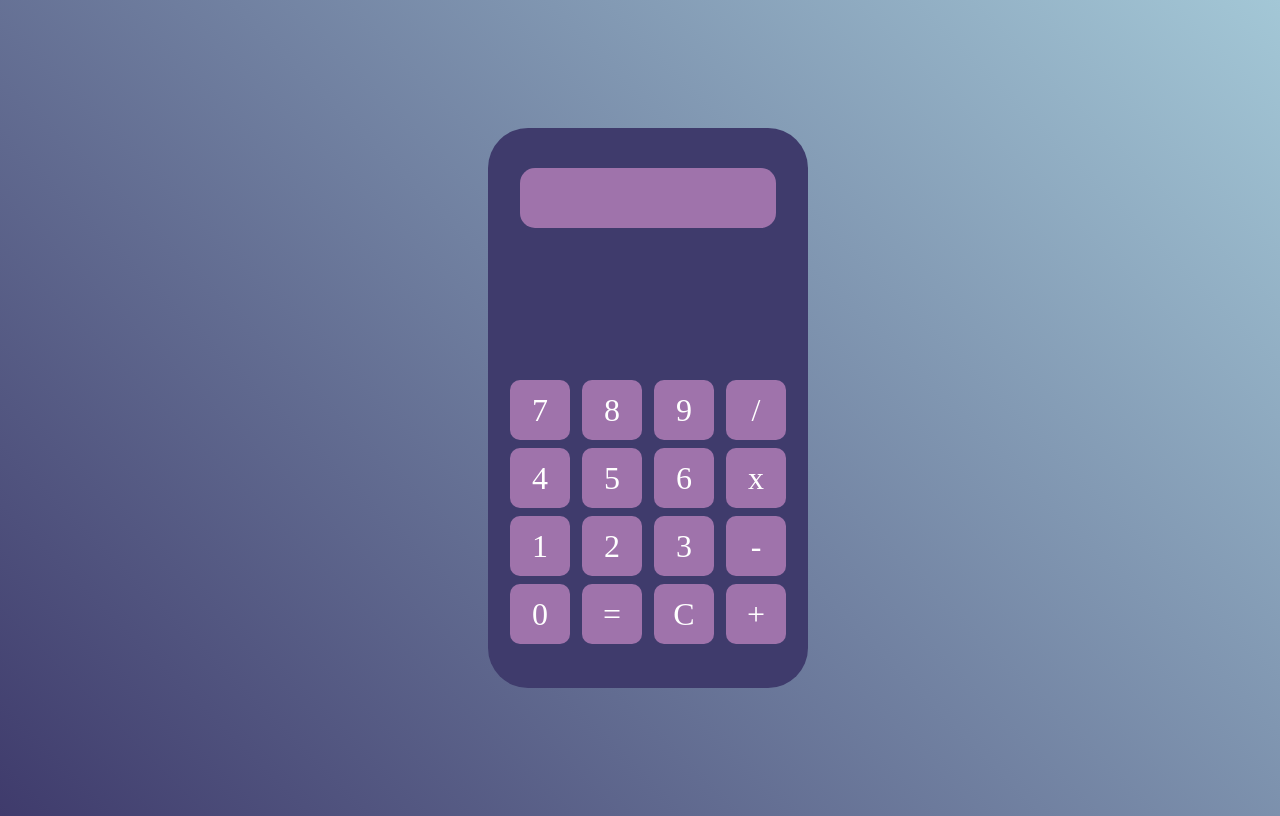
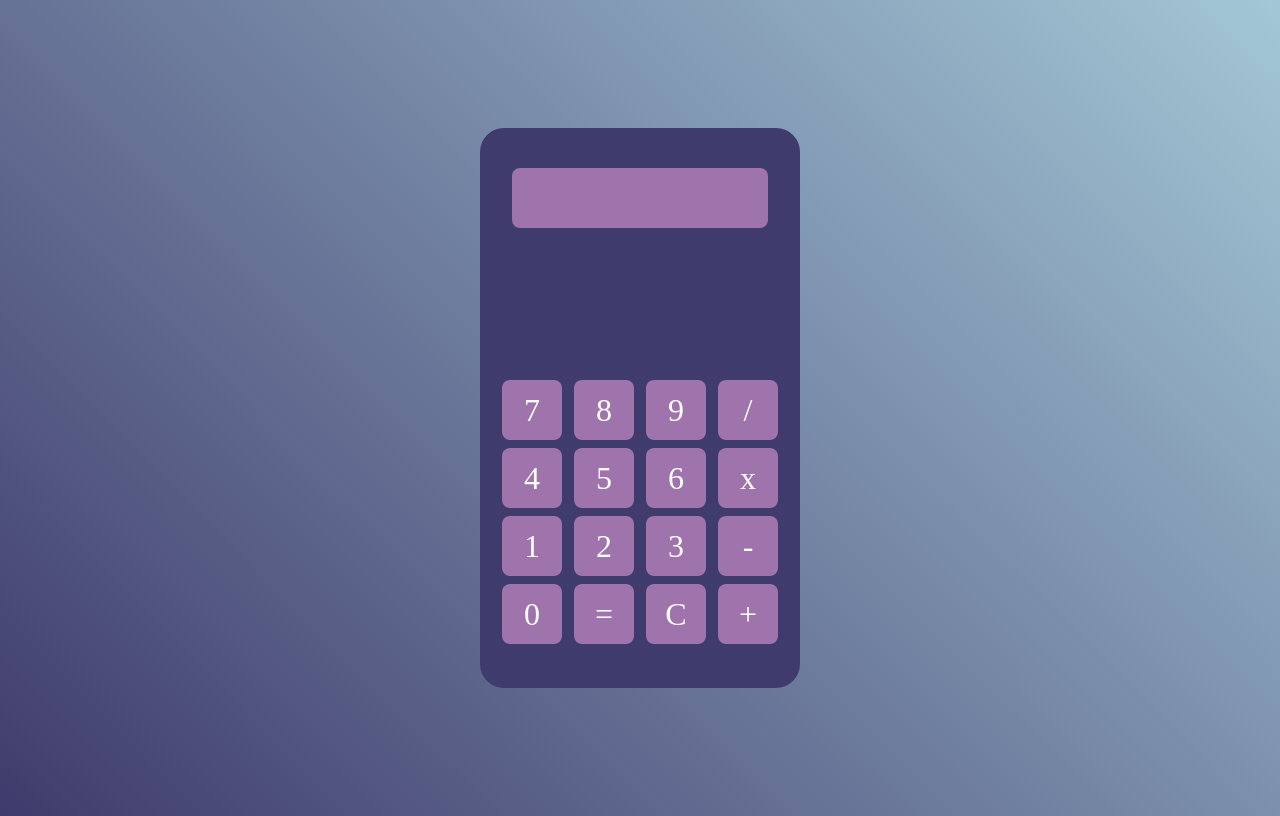
Before and after one commit to kirbs-btw/calculator_website, a plain HTML site: page index.html in a window 1280 px wide. Drawn offline with Linux system fonts and the light colour scheme.

Commit message:
Add files via upload

```diff
--- a/css/main.css
+++ b/css/main.css
@@ -1,11 +1,20 @@
+/*
+working on some responsive design
+ */
+:root{
+  --bgColor: linear-gradient(45deg, #3F3B6C, #A3C7D6);
+  --secColor: #3F3B6C;
+  --triColor: #9F73AB;
+}
+
+
 body{
-  background: linear-gradient(45deg, #3F3B6C, #A3C7D6);
+  background: var(--bgColor);
   background-size: cover;
   overflow: hidden;
 }
 
 .flex{
-  width: 100vw;
   height: 100vh;
   display: flex;
   align-items: center;
@@ -15,20 +24,21 @@ body{
 .calculator{
   width: 25vw;
   height: 70vh;
-  background-color: #3F3B6C;
+  background-color: var(--secColor);
   display: flex;
   flex-direction: column;
   justify-content: space-between;
   align-items: center;
-  border-radius: 40px;
+  border-radius: 3vh 3vh;
 }
 
 .displayLine{
+  box-sizing: border-box;
   width: 20vw;
   height: 7.5vh;
-  background-color: #9F73AB;
+  background-color: var(--triColor);
   margin: 5vh;
-  border-radius: 15px;
+  border-radius: 1vh 1vh;
 }
 
 .displayLine > *{
@@ -48,15 +58,16 @@ body{
 }
 
 button{
+  box-sizing: border-box;
   width: 7.5vh;
   height: 7.5vh;
   margin: 0.5vh;
   border: none;
-  background-color: #9F73AB;
+  background-color: var(--triColor);
   color: white;
   font-family: Gotham Black;
   font-size: 4vh;
-  border-radius: 10px;
+  border-radius: 1vh 1vh;
 }
 
 button:active{
```
